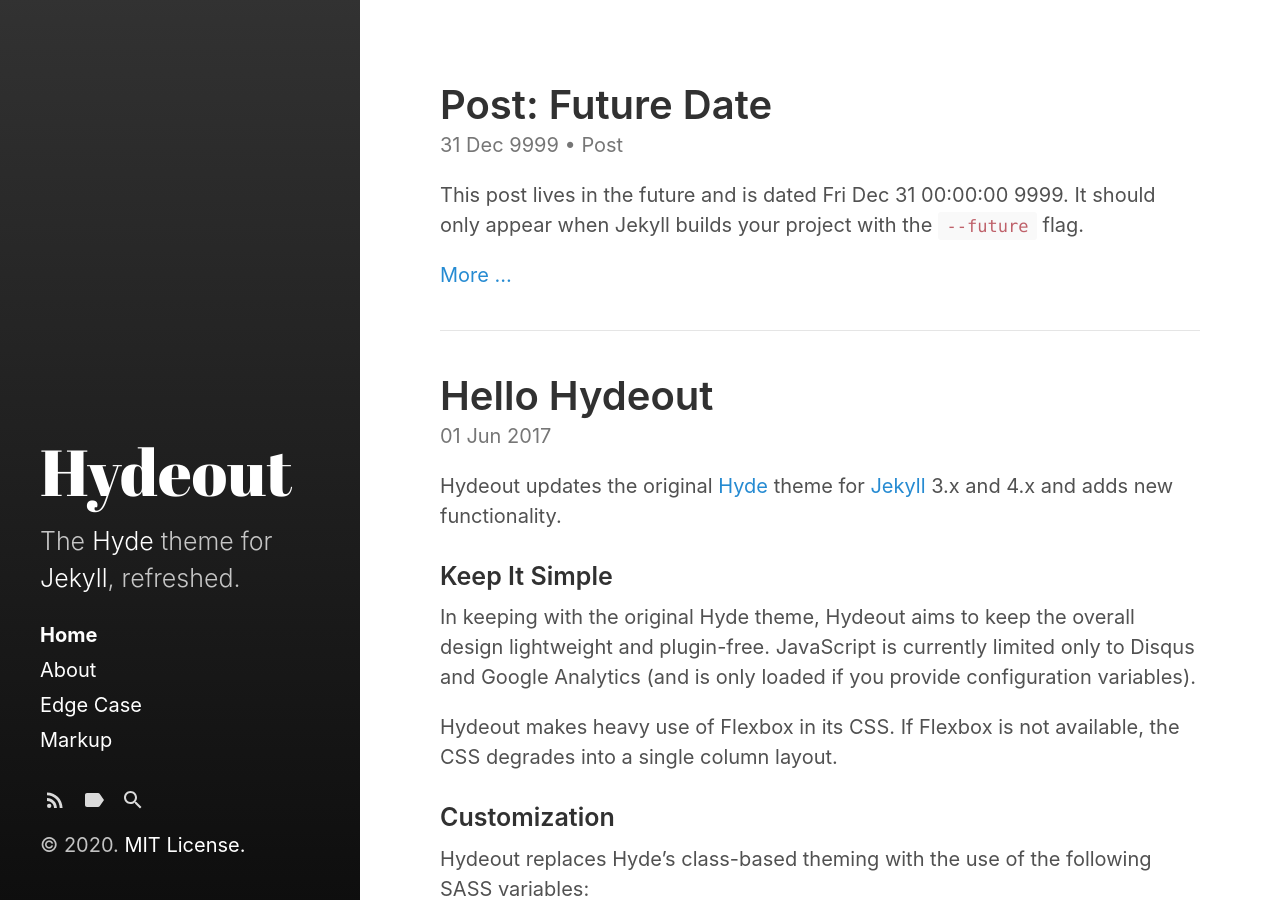
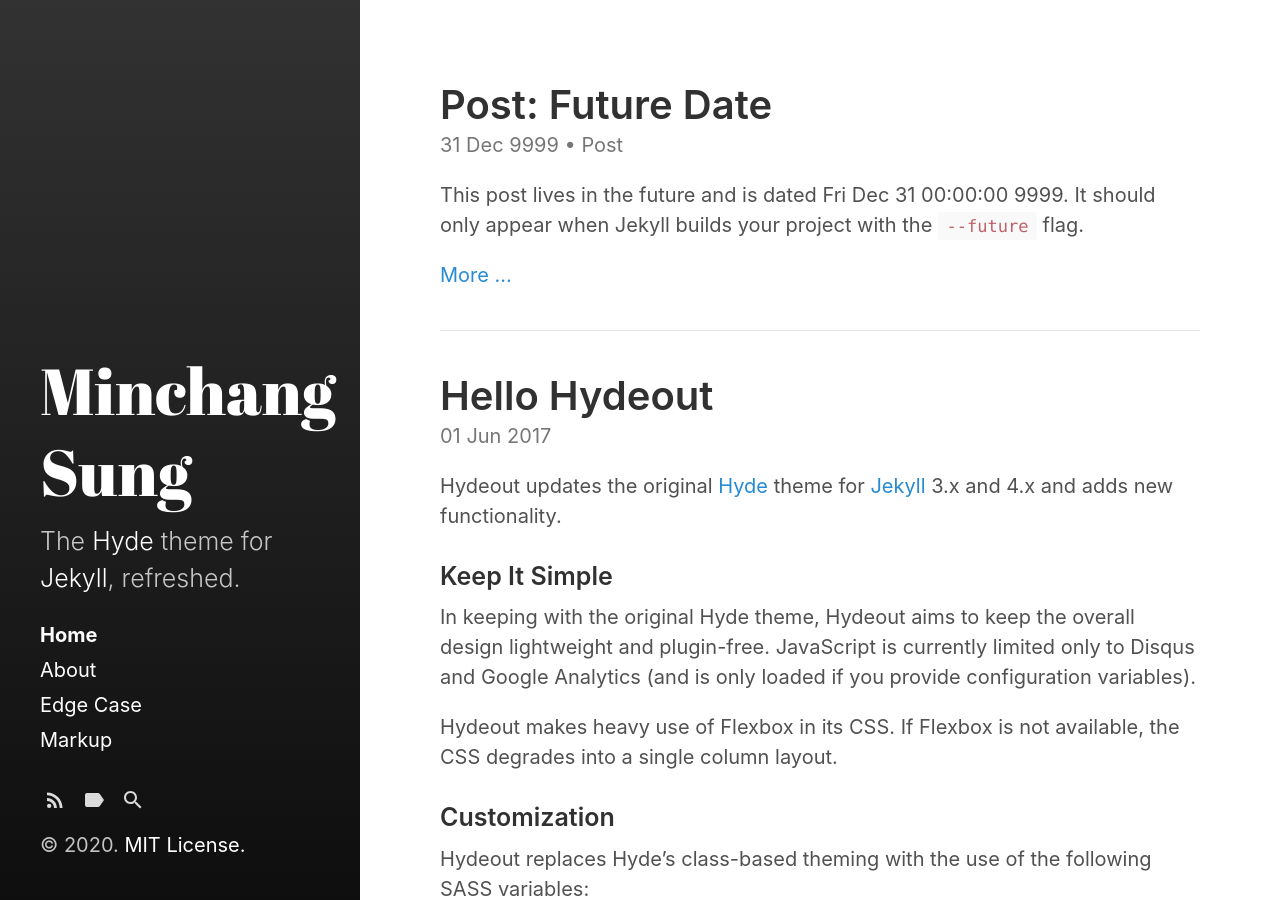
Before and after one commit to tjdalsckd/tjdalsckd.github.io, a Jekyll site: the page built from index.html, in a window 1280 px wide and 900 px high. Built offline with Jekyll 4.4.1, drawn with Linux system fonts in a browser that asks for light colours; the list of posts is cut into pages by our own code.

Commit message:
Update _config.yml

```diff
--- a/_config.yml
+++ b/_config.yml
@@ -5,7 +5,7 @@ markdown:         kramdown
 highlighter:      rouge
 
 # Setup
-title:            Hydeout
+title:            Minchang Sung
 tagline:          'A Jekyll theme'
 description:      'The <a href="http://hyde.getpoole.com" target="_blank">Hyde</a> theme for <a href="http://jekyllrb.com" target="_blank">Jekyll</a>, refreshed.'
 url:              https://tjdalsckd.github.io
```
